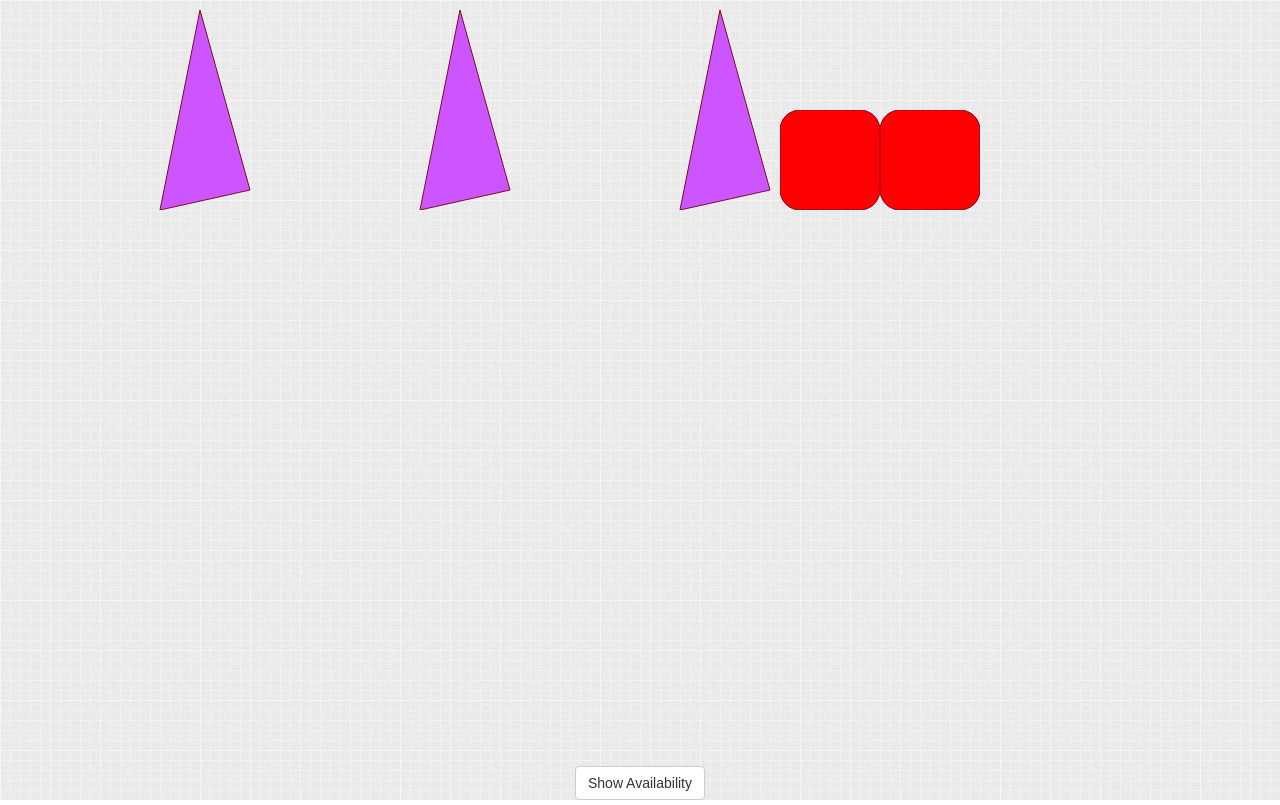
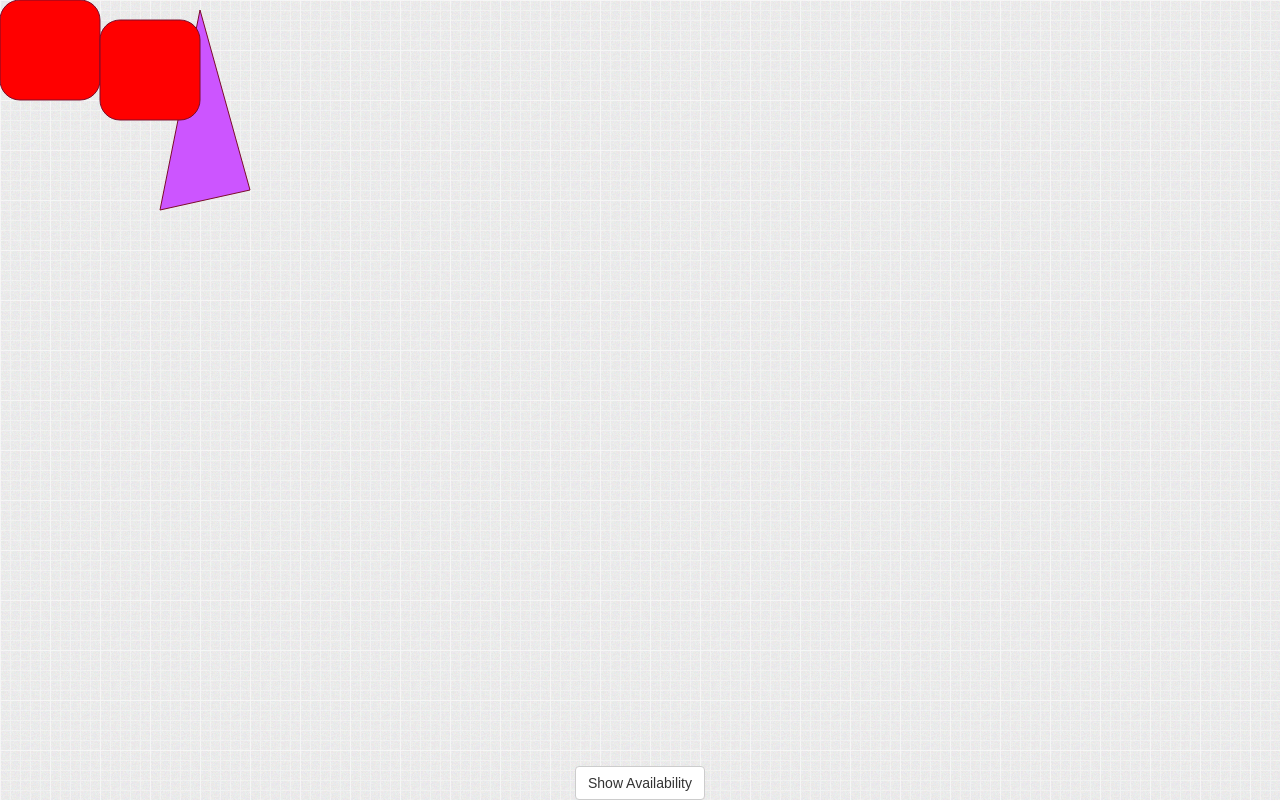
Before and after one commit to DamandeepS/ResourceAllocation, a React (Create React App) app: page / in a window 1280 px wide. Built offline with nearby package versions, Linux system fonts and the light colour scheme.

Commit message:
save changes

```diff
--- a/src/svg-availability/svg-availability.js
+++ b/src/svg-availability/svg-availability.js
@@ -6,29 +6,13 @@ import "./bootstrap.js"
  /* eslint-disable */
 var container = (
     <div className="main-container">
-        <div className="svg-container" data-allocatable="true" data-allocated-id="">
-            <svg width="260px" height="210px">
-                <polygon points="200,10 250,190 160,210" style={{'fill':"#c5f",'stroke':"rgb(123,12,43)",'strokeWidth':'1'}} > </polygon>
-            </svg>
-        </div>
-        <div className="svg-container" data-allocatable="true" data-allocated-id="">
-            <svg width="260px" height="210px">
-                <polygon points="200,10 250,190 160,210" style={{'fill':"#c5f",'stroke':"rgb(123,12,43)",'strokeWidth':'1'}} > </polygon>
-            </svg>
-        </div>
-        <div className="svg-container" data-allocatable="true" data-allocated-id="">
-            <svg width="260px" height="210px">
-                <polygon points="200,10 250,190 160,210" style={{'fill':"#c5f",'stroke':"rgb(123,12,43)",'strokeWidth':'1'}} > </polygon>
-            </svg>
-        </div>
-        <div className="svg-container" data-allocatable="true" data-allocated-id="1361">
-            <svg width="100px" height="100px">
-                <rect x="0" y="0" rx="20" ry="20" width="100%" height="100%" style={{'fill':'red','stroke':'rgb(123,12,43)','strokeWidth':'1'}}></rect>
-            </svg>
-        </div>
-        <div className="svg-container" data-allocatable="false" data-allocated-id="">
-            <svg width="100px" height="100px">
-                <rect x="0" y="0" rx="20" ry="20" width="100%" height="100%" style={{'fill':'red','stroke':'rgb(123,12,43)','strokeWidth':'1'}}> </rect>
+        <div className="svg-container">
+            <svg width="100vw" height="100vh">
+                <polygon  data-allocatable="true" data-allocated-id="" points="200,10 250,190 160,210" style={{'fill':"#c5f",'stroke':"rgb(123,12,43)",'strokeWidth':'1'}} > </polygon>
+
+                  <rect data-allocatable="true" data-allocated-id="1361" x="0" y="0" rx="20" ry="20" width="100px" height="100px" style={{'fill':'red','stroke':'rgb(123,12,43)','strokeWidth':'1'}}></rect>
+ <rect data-allocatable="false" data-allocated-id="" x="100" y="20" rx="20" ry="20" width="100px" height="100px" style={{'fill':'red','stroke':'rgb(123,12,43)','strokeWidth':'1'}}></rect>
+
             </svg>
         </div>
         <div className="controls">
@@ -50,7 +34,6 @@ class SvgAvailability extends Component {
 
  (function() {
     $(document).ready(function() {
-        // alert();
 
         var svgAvailability = {
             'showAvailable': false,
@@ -62,15 +45,16 @@ class SvgAvailability extends Component {
 
             },
             'calculateSvgAvailability': function() {
-                svgAvailability.allocatableSvgs = $(".main-container > .svg-container[data-allocatable='true']");
+                svgAvailability.allocatableSvgs = $(".main-container > .svg-container > svg  *[data-allocatable='true']");
+                console.log(svgAvailability.allocatableSvgs);
             },
             'addEditor': function() {
                 svgAvailability.calculateSvgAvailability();
                 $.each(svgAvailability.allocatableSvgs, function(index, svgParent) {
-                    var edit = document.createElement("button");
-                    edit.classList = "edit";
+                    var edit = (<rect x="0" y="0" rx="20" ry="20" width="40px" height="40px" style={{'fill':'#000','stroke':'#fff','strokeWidth':'1','zIndex': 9999}}/>)
+
+                    edit = ReactDOM.render(edit, svgParent)
                     edit = $(edit);
-
                     edit.on("click", function (e) {
                         var mainContainer = $(".main-container")[0];
                         if (!svgAvailability.isAvailable(svgParent)) {
@@ -111,6 +95,7 @@ class SvgAvailability extends Component {
                                 if (!svgAvailability.isAvailable(svg))
                                     unavailableSvgs.push(svg);
                             });
+                            console.log(unavailableSvgs);
                             var opacity = "1";
                             if (svgAvailability.showAvailable) {
                                 svgAvailability.addEditor();
```
